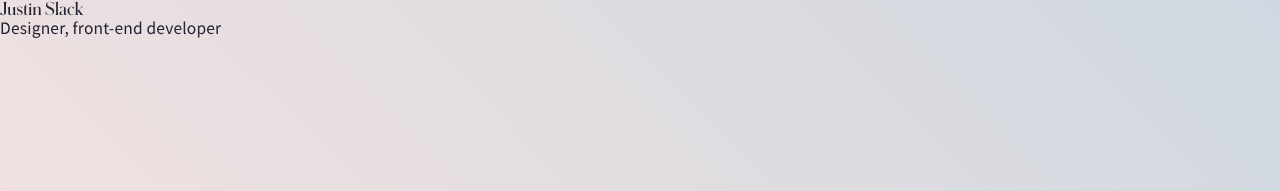
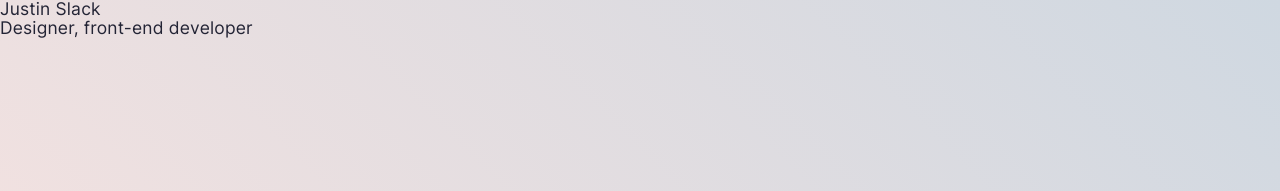
Before and after one commit to justinslack/justinslack.com, a Jekyll site: the page built from index.html, in a window 1280 px wide. Shown: the top 191 px of the page. Built offline with Jekyll 4.4.1, drawn with Linux system fonts in a browser that asks for light colours.

Commit message:
Style changes

```diff
--- a/_includes/critical/home-page.css
+++ b/_includes/critical/home-page.css
@@ -1,4 +1,4 @@
-/*// Home page*/
+/* Home page */
 
 .main-home {
   display: grid;
@@ -16,7 +16,6 @@
 }
 
 .logo {
-  font-family: 'Schnyder M Web', Georgia, serif;
   font-weight: 400;
   font-size: 1em;
   margin: 0;
--- a/_includes/header.html
+++ b/_includes/header.html
@@ -8,8 +8,8 @@
   <meta name="title" content="This is an example of a title.">
   <meta name="description" content="This is an example of a meta description. This will show up in search results.">
 
-  <link rel="preload" as="font" type="font/woff2" href="/fonts/SourceSansVariable-Roman.otf.woff2" crossorigin>
-  <link rel="preload" as="font" type="font/woff2" href="/fonts/SchnyderM-Demi-Web.woff2" crossorigin>
+  <link rel="preload" as="font" type="font/woff2" href="/fonts/Inter.var.woff2" crossorigin>
+  <link rel="preload" as="font" type="font/woff2" href="/fonts/Inter-italic.var.woff2" crossorigin>
 
   <style type="text/css">
     {% capture include_to_scssify %}
@@ -38,5 +38,4 @@
   {% feed_meta %}
   {% seo %}
 
-
 </head>
--- a/_layouts/home.html
+++ b/_layouts/home.html
@@ -1,5 +1,5 @@
 ---
-layout: compress
+layout:
 ---
 
   {% include header.html %}
--- a/_sass/_fonts.scss
+++ b/_sass/_fonts.scss
@@ -1,33 +1,31 @@
-@font-face {
-  font-family: 'Schnyder M Web';
-  src: url('../fonts/SchnyderM-Demi-Web.woff2') format('woff2'),
-       url('../fonts/SchnyderM-Demi-Web.woff') format('woff');
-  font-weight:  400;
-  font-style:   normal;
-  font-stretch: normal;
-  font-display: swap;
-}
+// @font-face {
+//   font-family: 'Schnyder M Web';
+//   src: url('../fonts/SchnyderM-Demi-Web.woff2') format('woff2'),
+//        url('../fonts/SchnyderM-Demi-Web.woff') format('woff');
+//   font-weight:  400;
+//   font-style:   normal;
+//   font-stretch: normal;
+//   font-display: swap;
+// }
+
+
+// @font-face {
+//   font-family: 'Source Sans VF';
+//   src: url('../fonts/SourceSansVariable-Roman.otf.woff2') format('woff2-variations');
+//   font-display: swap;
+//   font-weight: 1 999;
+// }
 
 
 @font-face {
-  font-family: 'Source Sans VF';
-  src: url('../fonts/SourceSansVariable-Roman.otf.woff2') format('woff2-variations');
-  font-display: swap;
-  font-weight: 1 999;
+  font-family: 'Inter';
+  font-weight: 100 900;
+  font-style: normal;
+  src: url("../fonts/Inter.var.woff2") format("woff2-variations");
 }
-
-
-// @font-face {
-//   font-family: 'Inter';
-//   font-weight: 100 900;
-//   font-style: normal;
-//   font-named-instance: 'Regular';
-//   src: url("../fonts/Inter.var.woff2") format("woff2");
-// }
-// @font-face {
-//   font-family: 'Inter';
-//   font-weight: 100 900;
-//   font-style: italic;
-//   font-named-instance: 'Italic';
-//   src: url("../fonts/Inter-italic.var.woff2") format("woff2");
-// }
+@font-face {
+  font-family: 'Inter';
+  font-weight: 100 900;
+  font-style: italic;
+  src: url("../fonts/Inter-italic.var.woff2") format("woff2-variations");
+}
--- a/_sass/_global.scss
+++ b/_sass/_global.scss
@@ -31,33 +31,3 @@ body {
 img {
   max-width: 100%;
 }
-
-
-/*// Home page*/
-
-.main-home {
-  display: grid;
-  /* grid-template-rows: 100px 230px 100px;
-  grid-template-columns: 150px 60px 137px 150px 1fr 1fr 150px; */
-  margin: 0 auto;
-  max-width: 75em;
-}
-
-.site-detail {
-  display: flex;
-  flex-direction: column;
-  grid-row: 2;
-  grid-column: 3 / 6;
-  justify-content: center;
-  z-index: 3;
-}
-
-.logo {
-  font-size: 1.5em;
-  font-weight: 620;
-  margin: 0;
-}
-
-.tagline {
-
-}
--- a/_sass/_variables.scss
+++ b/_sass/_variables.scss
@@ -14,7 +14,7 @@
 
 $base-font: 'Inter',  -apple-system, BlinkMacSystemFont, "Segoe UI", Roboto, Oxygen-Sans, Ubuntu, Cantarell, "Helvetica Neue", sans-serif;
 
-$base-font: 'Source Sans VF',  -apple-system, BlinkMacSystemFont, "Segoe UI", Roboto, Oxygen-Sans, Ubuntu, Cantarell, "Helvetica Neue", sans-serif;
+$base-font: 'Inter',  -apple-system, BlinkMacSystemFont, "Segoe UI", Roboto, Oxygen-Sans, Ubuntu, Cantarell, "Helvetica Neue", sans-serif;
 
 $header-font: 'Schnyder M Web', Georgia, serif;
 
```
